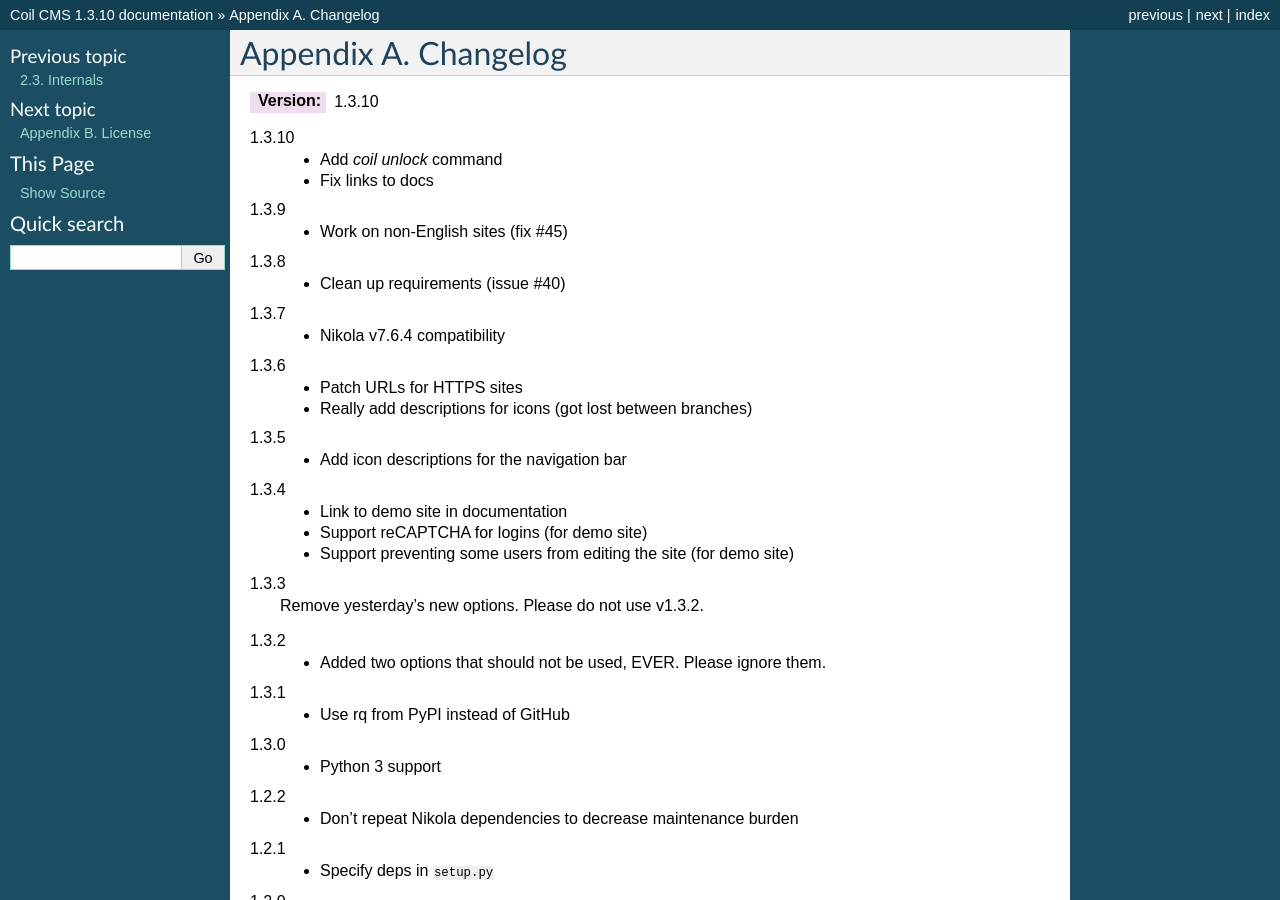
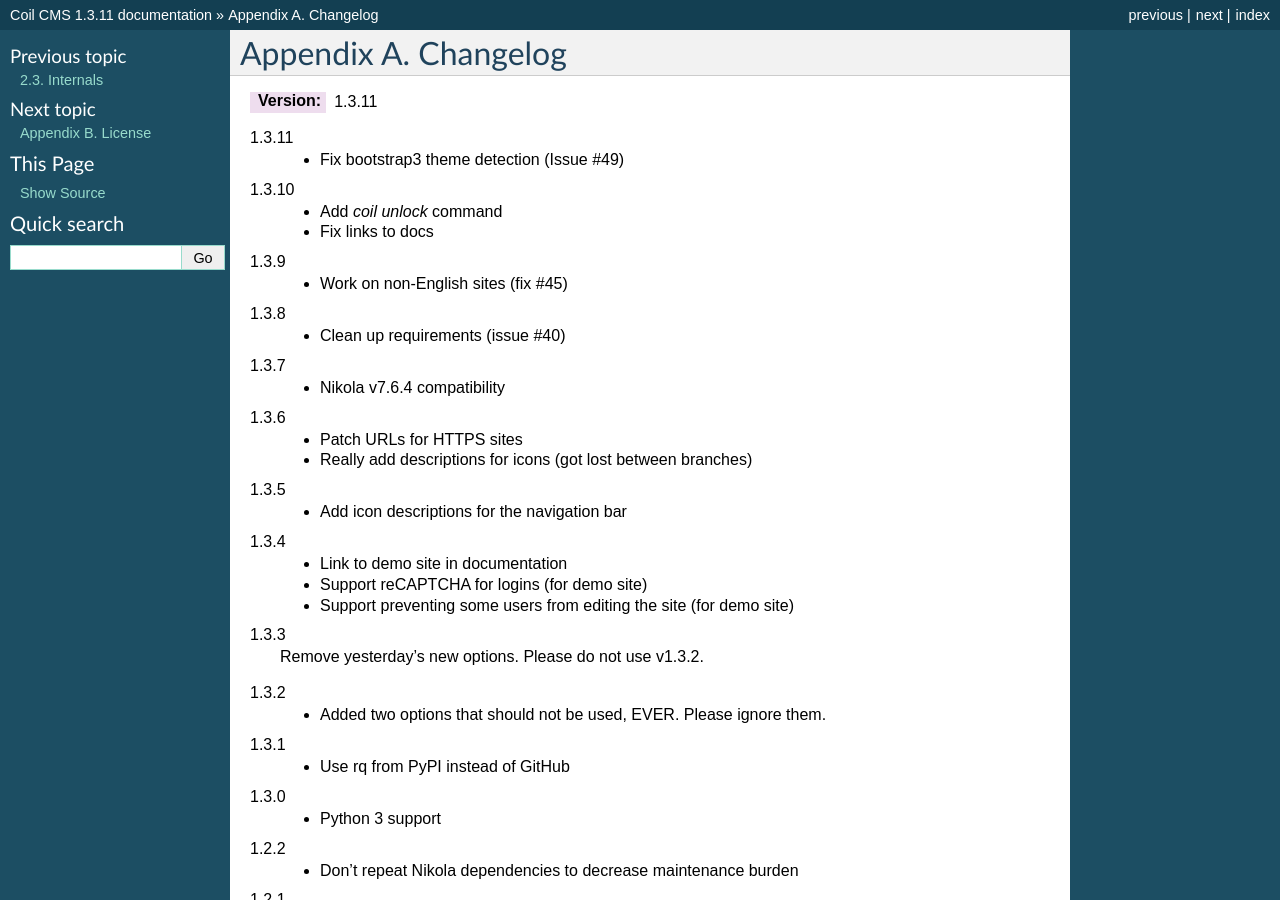
Before and after one commit to getnikola/coil, a Sphinx documentation site: the page built from docs/CHANGELOG.rst, in a window 1280 px wide and 900 px high. Built offline with Sphinx 7.4.7, drawn with Linux system fonts in a browser that asks for light colours; some of the changed text lies outside the part shown.

Commit message:
v1.3.11: Fix bootstrap3 theme detection (#49)
Signed-off-by: Chris Warrick <kwpolska@gmail.com>

```diff
--- a/CHANGELOG.rst
+++ b/CHANGELOG.rst
@@ -2,7 +2,10 @@
 Appendix A. Changelog
 =====================
 
-:Version: 1.3.10
+:Version: 1.3.11
+
+1.3.11
+    * Fix bootstrap3 theme detection (Issue #49)
 
 1.3.10
     * Add `coil unlock` command
--- a/coil/__init__.py
+++ b/coil/__init__.py
@@ -29,4 +29,4 @@
 
 __all__ = ['__version__']
 
-__version__ = '1.3.10'
+__version__ = '1.3.11'
--- a/docs/CHANGELOG.rst
+++ b/docs/CHANGELOG.rst
@@ -2,7 +2,10 @@
 Appendix A. Changelog
 =====================
 
-:Version: 1.3.10
+:Version: 1.3.11
+
+1.3.11
+    * Fix bootstrap3 theme detection (Issue #49)
 
 1.3.10
     * Add `coil unlock` command
--- a/docs/conf.py
+++ b/docs/conf.py
@@ -55,9 +55,9 @@
 # built documents.
 #
 # The short X.Y version.
-version = '1.3.10'
+version = '1.3.11'
 # The full version, including alpha/beta/rc tags.
-release = '1.3.10'
+release = '1.3.11'
 
 # The language for content autogenerated by Sphinx. Refer to documentation
 # for a list of supported languages.
--- a/setup.cfg
+++ b/setup.cfg
@@ -1,2 +1,2 @@
 [wheel]
-universal = 1
+universal = 0
--- a/setup.py
+++ b/setup.py
@@ -7,7 +7,7 @@
     dependencies = [l.strip() for l in fh]
 
 setup(name='coil',
-      version='1.3.10',
+      version='1.3.11',
       description='A user-friendly CMS frontend for Nikola.',
       keywords='coil,nikola,cms',
       author='Chris Warrick, Roberto Alsina, Henry Hirsch et al.',
```
Also changed, not shown: 2 other files.
